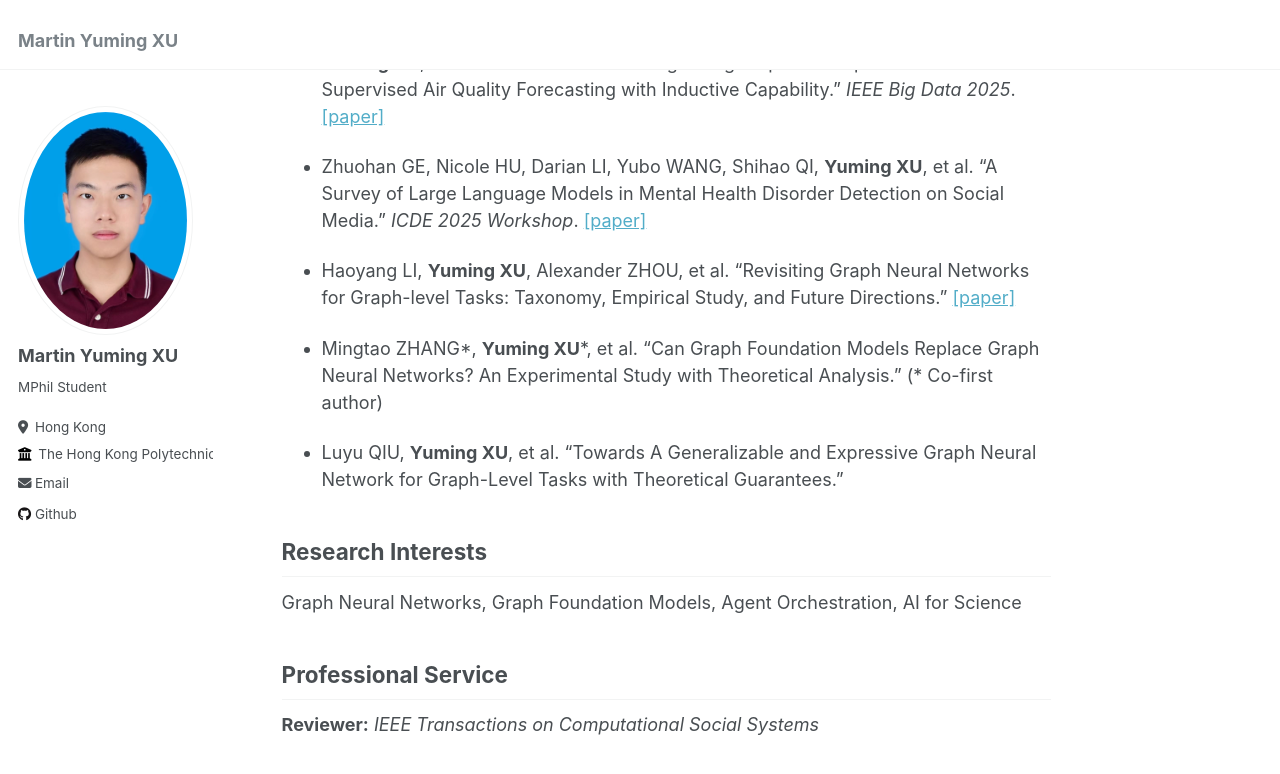
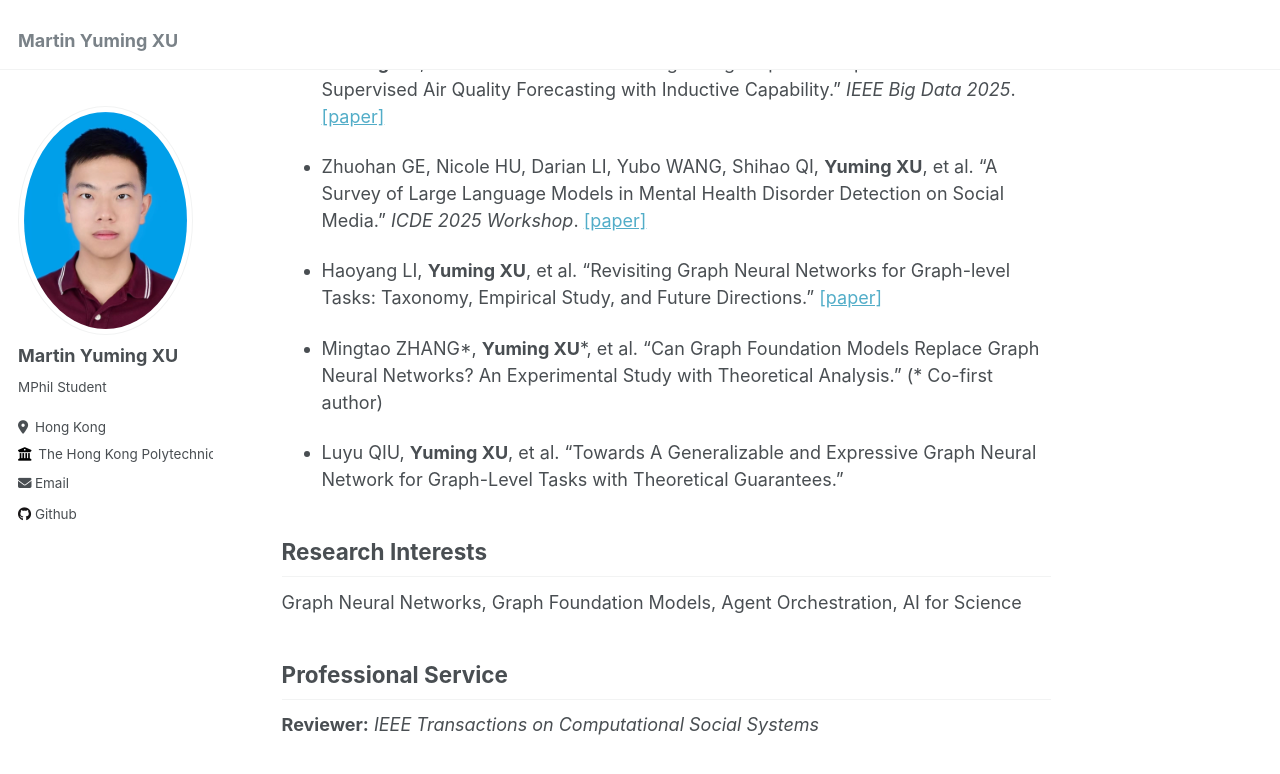
Before and after one commit to thebestFM/thebestFM.github.io, a Jekyll site: the page built from _pages/about.md, in a window 1280 px wide and 900 px high, scrolled down 488 px. Shown: the top 774 px of the window. Built offline with Jekyll 4.4.1, drawn with Linux system fonts in a browser that asks for light colours.

Commit message:
"update"

```diff
--- a/_pages/about.md
+++ b/_pages/about.md
@@ -22,7 +22,7 @@ My research interests include **Graph Neural Networks**, **Graph Foundation Mode
 
 * Zhuohan GE, Nicole HU, Darian LI, Yubo WANG, Shihao QI, <strong>Yuming XU</strong>, et al. "A Survey of Large Language Models in Mental Health Disorder Detection on Social Media." <i>ICDE 2025 Workshop</i>. [[paper]](https://arxiv.org/abs/2504.02800v2)
 
-* Haoyang LI, <strong>Yuming XU</strong>, Alexander ZHOU, et al. "Revisiting Graph Neural Networks for Graph-level Tasks: Taxonomy, Empirical Study, and Future Directions." [[paper]](https://arxiv.org/abs/2501.00773v2)
+* Haoyang LI, <strong>Yuming XU</strong>, et al. "Revisiting Graph Neural Networks for Graph-level Tasks: Taxonomy, Empirical Study, and Future Directions." [[paper]](https://arxiv.org/abs/2501.00773v2)
 
 * Mingtao ZHANG\*, <strong>Yuming XU</strong>\*, et al. "Can Graph Foundation Models Replace Graph Neural Networks? An Experimental Study with Theoretical Analysis." (\* Co-first author)
 
```
